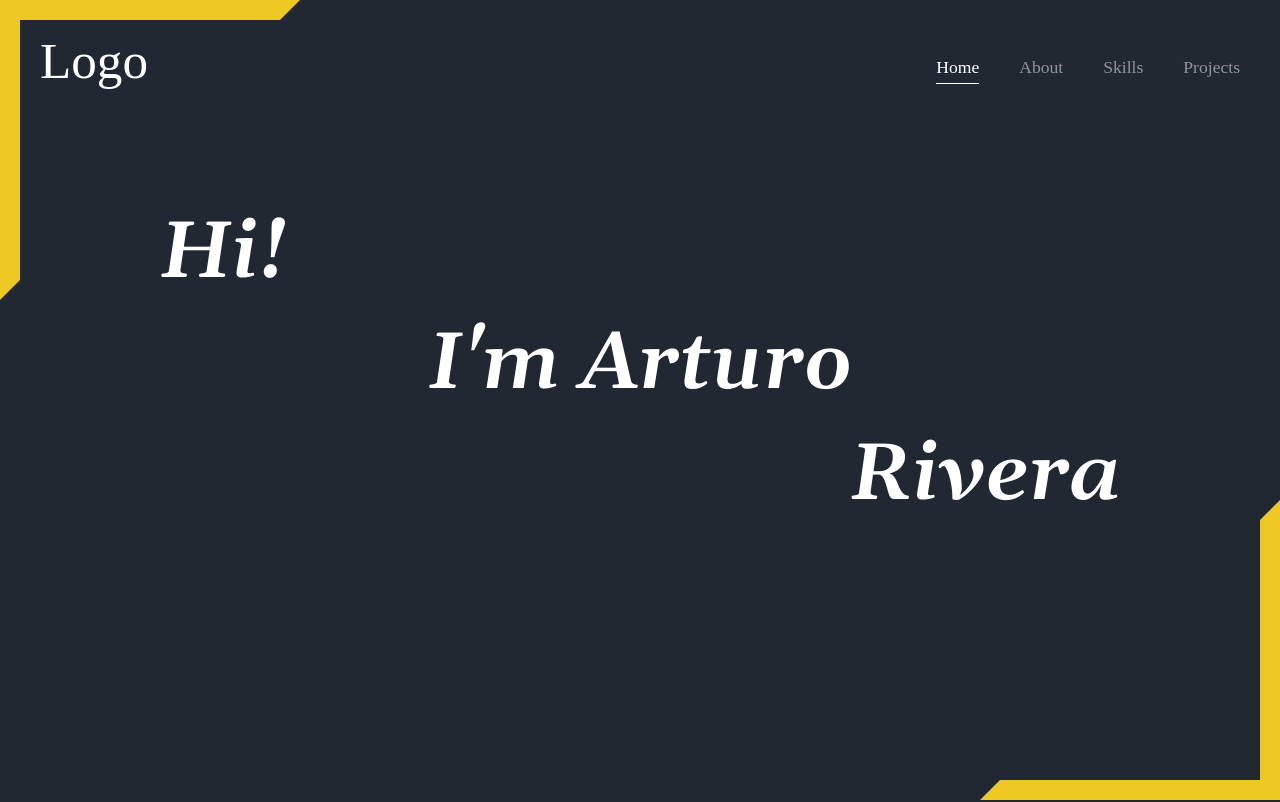
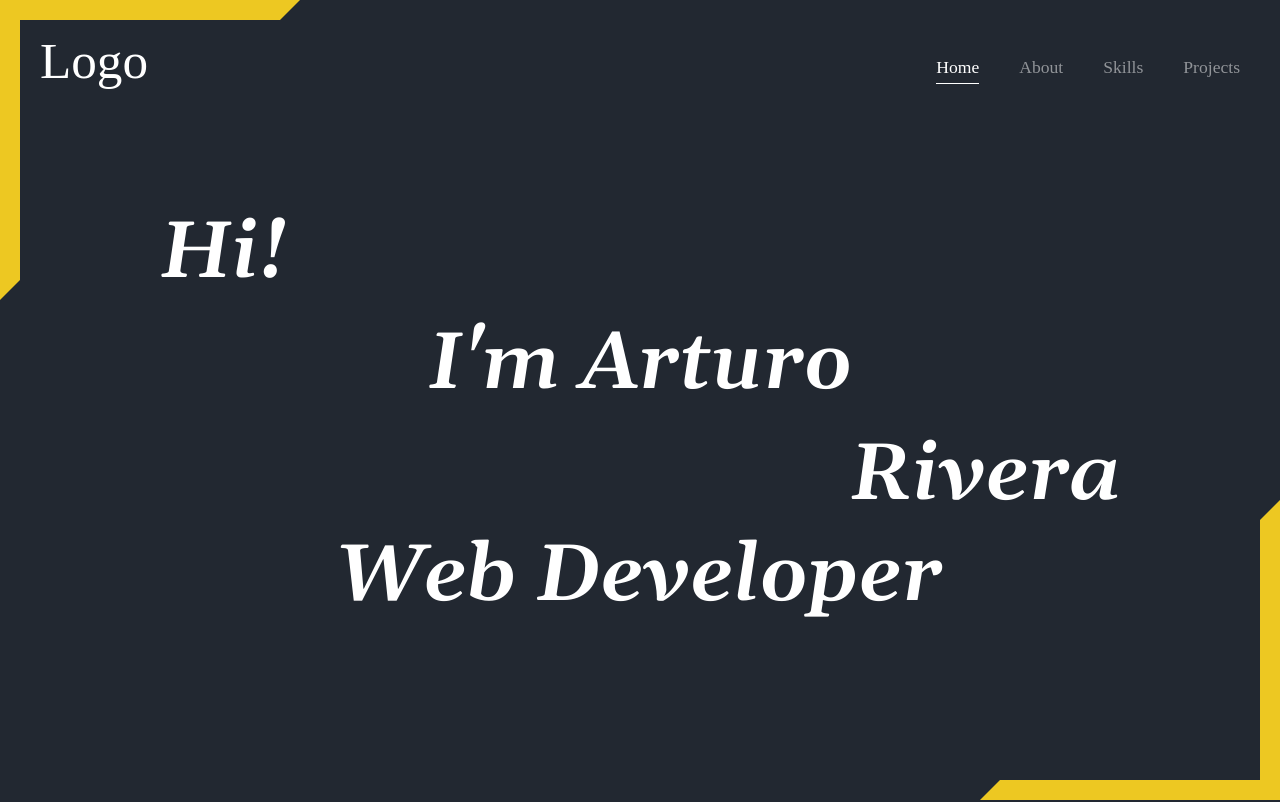
Before and after one commit to Houser97/Portfolio, a React (Create React App) app: page / in a window 1280 px wide. Shown: the top 802 px of the page. Built offline with nearby package versions, Linux system fonts and the light colour scheme.

Commit message:
Style web developer animation

```diff
--- a/src/styles/Presentation.css
+++ b/src/styles/Presentation.css
@@ -38,9 +38,14 @@
 
 .web-developer-card{
     text-align: center;
-    transition: transform 800ms ease-in-out 2000ms, opacity 350ms ease-in-out 2000ms;
+    transition: transform 400ms ease-in-out 2700ms, opacity 350ms ease-in-out 2700ms;
     opacity: 0;
     transform: translateY(100%);
+}
+
+.animation-web-developer{
+    transform: translateY(0%);
+    opacity: 1;
 }
 
 .animation-hi{
```
